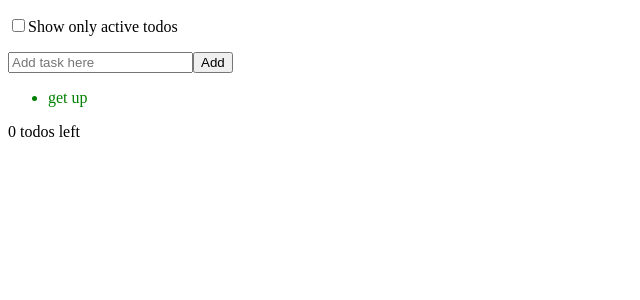
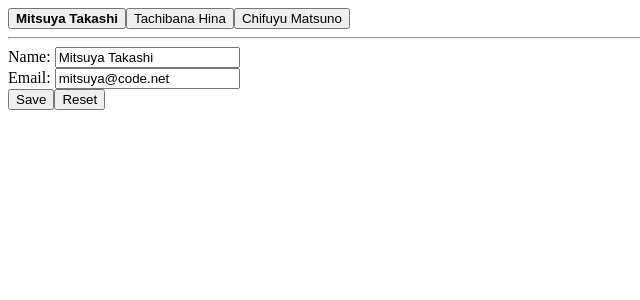
Before and after one commit to mitsuya-creator/reactjs-vite, a React (Vite) app: page / in a window 1280 px wide. Shown: the top 300 px of the page, without its empty margins (0-640 px from the left). Built offline with nearby package versions, Linux system fonts and the light colour scheme.

Commit message:
feat(editContact): save reset have not activated

```diff
--- a/src/api/data.js
+++ b/src/api/data.js
@@ -1,18 +1,24 @@
-import mitsuyaImg from '../assets/Mitsuya.jpeg';
-import hinaImg from '../assets/hina.jpg';
-import cifuyuImg from '../assets/cifuyu.jpg';
+import mitsuyaImg from "../assets/img/Mitsuya.jpeg";
+import hinaImg from "../assets/img/hina.jpg";
+import cifuyuImg from "../assets/img/cifuyu.jpg";
 
 export const dataSample = [
     {
         name: "Mitsuya Takashi",
         imgUrl: mitsuyaImg,
+        email: "mitsuya@code.net",
+        id: 0
     },
     {
         name: "Tachibana Hina",
         imgUrl: hinaImg,
+        email: "tachibana@code.net",
+        id: 1
     },
     {
         name: "Chifuyu Matsuno",
         imgUrl: cifuyuImg,
+        email: "chifuyu@code.net",
+        id: 2
     }
 ]
--- /dev/null
+++ b/src/components/button/saveReset.jsx
@@ -0,0 +1,8 @@
+export default function SaveReset() {
+    return (
+        <>
+            <button type="button">Save</button>
+            <button type="button">Reset</button>
+        </>
+    )
+}
--- /dev/null
+++ b/src/components/button/selectedContact.jsx
@@ -0,0 +1,8 @@
+export default function selectedContact({ contact, setSelected, selected }) {
+
+    return (
+        <>
+            <button type="button" onClick={() => setSelected(contact.id)}>{selected === contact.id ? <b>{contact.name}</b> : contact.name}</button>
+        </>
+    )
+}
--- /dev/null
+++ b/src/components/view/detailsContact.jsx
@@ -0,0 +1,17 @@
+import React, { useState } from "react"
+import SaveReset from "../button/saveReset"
+export default function DetailsContact({ contact }) {
+    const [name, setName] = useState(contact.name);
+    const [email, setEmail] = useState(contact.email);
+    return (
+        <>
+            <label>
+                Name: <input type="text" value={name} onChange={e => setName(e.target.value)} />
+                <br />
+                Email: <input type="text" value={email} onChange={e => setEmail(e.target.value)} />
+            </label>
+            <br />
+            <SaveReset />
+        </>
+    )
+}
--- a/src/features/App.jsx
+++ b/src/features/App.jsx
@@ -1,30 +1,17 @@
-import React, { useState, useMemo } from "react";
-import { db } from "../assets/data/db";
-import TaskList from "../components/view/taskList2";
-import AddButton from "../components/button/add2";
-import "../css/App.css"
+import React, { useState } from "react";
+import { dataSample } from "../api/data";
+import SelectedContact from "../components/button/selectedContact";
+import DetailsContact from "../components/view/detailsContact";
+import "../css/App.css";
 
 export default function App() {
-  const [tasks, setTasks] = useState(db);
-  const [text, setText] = useState("")
-  const [activeTodos, setActiveTodos] = useState(false);
-  const leftTask = useMemo(() => {
-    console.log(tasks);
-    return tasks.filter(task => task.completed != true);
-  }, [activeTodos, tasks])
-  const result = activeTodos ? leftTask : tasks;
+  const [selected, setSelected] = useState(0);
   return (
     <>
-      <p>
-        <input type="checkbox" checked={activeTodos} onChange={e => setActiveTodos(e.target.checked)} />
-        Show only active todos
-      </p>
-      <input type="text" value={text} placeholder="Add task here" onChange={e => setText(e.target.value)} />
-      <AddButton task={tasks} setTask={setTasks} text={text} setText={setText} />
-      <ul>
-        {result.map(task => <TaskList task={task} key={task.id} />)}
-      </ul>
-      <span>{leftTask.length} todos left</span>
+      {dataSample.map(contact => <SelectedContact key={contact.id} contact={contact} selected={selected} setSelected={setSelected} />
+      )}
+      <hr />
+      {dataSample.map(contact => contact.id === selected ? <DetailsContact contact={contact} key={contact.id} /> : null)}
     </>
   )
 }
```
